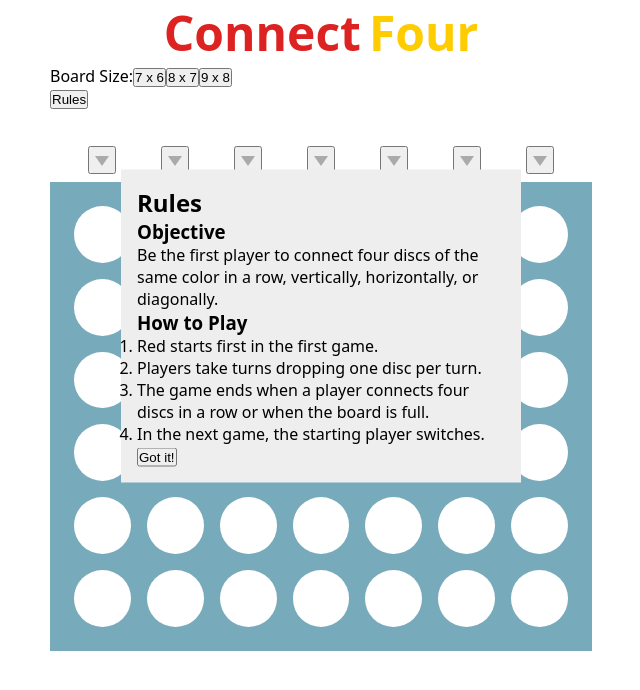
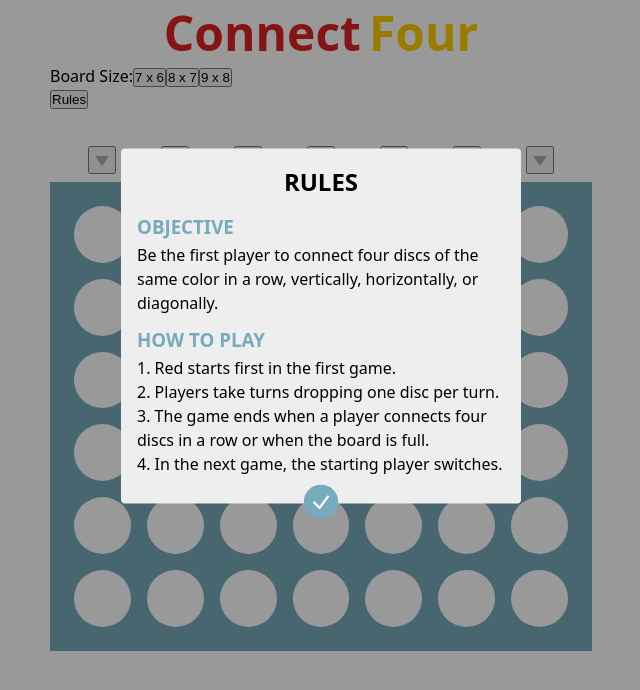
Before and after one commit to karolistech/connect-four, a React (Vite) app: page / in a window 1280 px wide. Both pictures are taken after a click on the button "Rules". Shown: the top 690 px of the page, without its empty margins (319-959 px from the left). Built offline with nearby package versions, Linux system fonts and the light colour scheme.

Commit message:
feat: add game rules modal styles

```diff
--- a/src/components/Game/Rules/Rules.css
+++ b/src/components/Game/Rules/Rules.css
@@ -1,3 +1,10 @@
+.rules__backdrop {
+  position: fixed;
+  inset: 0;
+  background-color: rgba(0, 0, 0, 0.4);
+  z-index: 1;
+}
+
 .rules__modal {
   position: absolute;
   width: min(95%, 400px);
@@ -5,5 +12,49 @@
   left: 50%;
   transform: translate(-50%, -50%);
   padding: 1rem;
+  z-index: 2;
+  border-radius: 4px;
   background-color: #eee;
 }
+
+.rules__title {
+  margin-bottom: 1rem;
+  text-align: center;
+  text-transform: uppercase;
+  font-weight: 900;
+}
+
+.rules__section {
+  margin-bottom: 0.75rem;
+}
+
+.rules__section-title {
+  margin-bottom: 0.25rem;
+  text-transform: uppercase;
+  color: #7ab;
+  font-weight: 900;
+}
+
+.rules__description {
+  line-height: 1.5;
+}
+
+.rules__list {
+  list-style-position: inside;
+  line-height: 1.5;
+}
+
+.rules__close-button {
+  position: absolute;
+  width: 36px;
+  height: 36px;
+  left: 50%;
+  transform: translate(-50%, -10%);
+  border: none;
+  background: none;
+}
+
+.rules__check-mark-icon {
+  width: 100%;
+  height: 100%;
+}
--- a/src/components/Game/Rules/Rules.tsx
+++ b/src/components/Game/Rules/Rules.tsx
@@ -1,4 +1,5 @@
 import "./Rules.css";
+import icons from "@/assets/icons.svg";
 
 type RulesProps = {
   closeRules: () => void;
@@ -7,6 +8,8 @@ type RulesProps = {
 export default function Rules({ closeRules }: RulesProps) {
   return (
     <div className="rules">
+      <div className="rules__backdrop" />
+
       <div className="rules__modal">
         <h2 className="rules__title">Rules</h2>
 
@@ -30,8 +33,10 @@ export default function Rules({ closeRules }: RulesProps) {
           </ol>
         </div>
 
-        <button className="rules__close-btn" onClick={closeRules}>
-          Got it!
+        <button className="rules__close-button" onClick={closeRules}>
+          <svg className="rules__check-mark-icon">
+            <use href={`${icons}#check-mark`} />
+          </svg>
         </button>
       </div>
     </div>
```
Also changed, not shown: src/assets/icons.svg.
